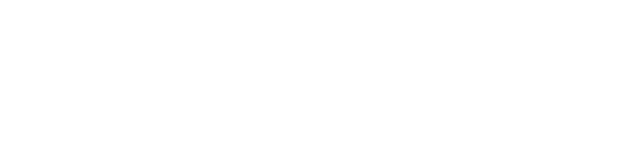
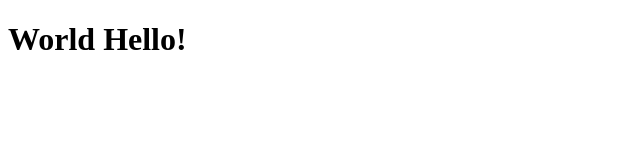
Before and after one commit to dunwiddie/savvy-portfolio-derek-dunwiddie, a plain HTML site: page index.html in a window 1280 px wide. Shown: the whole page, without its empty margins (0-640 px from the left). Drawn offline with Linux system fonts and the light colour scheme.

Commit message:
Add heading to index.html

```diff
--- a/index.html
+++ b/index.html
@@ -7,6 +7,6 @@
     <title>SavvyCoders Portfolio Project | Derek Dunwiddie</title>
 </head>
 <body>
-
+    <h1>World Hello!</h1>
 </body>
 </html>
```
